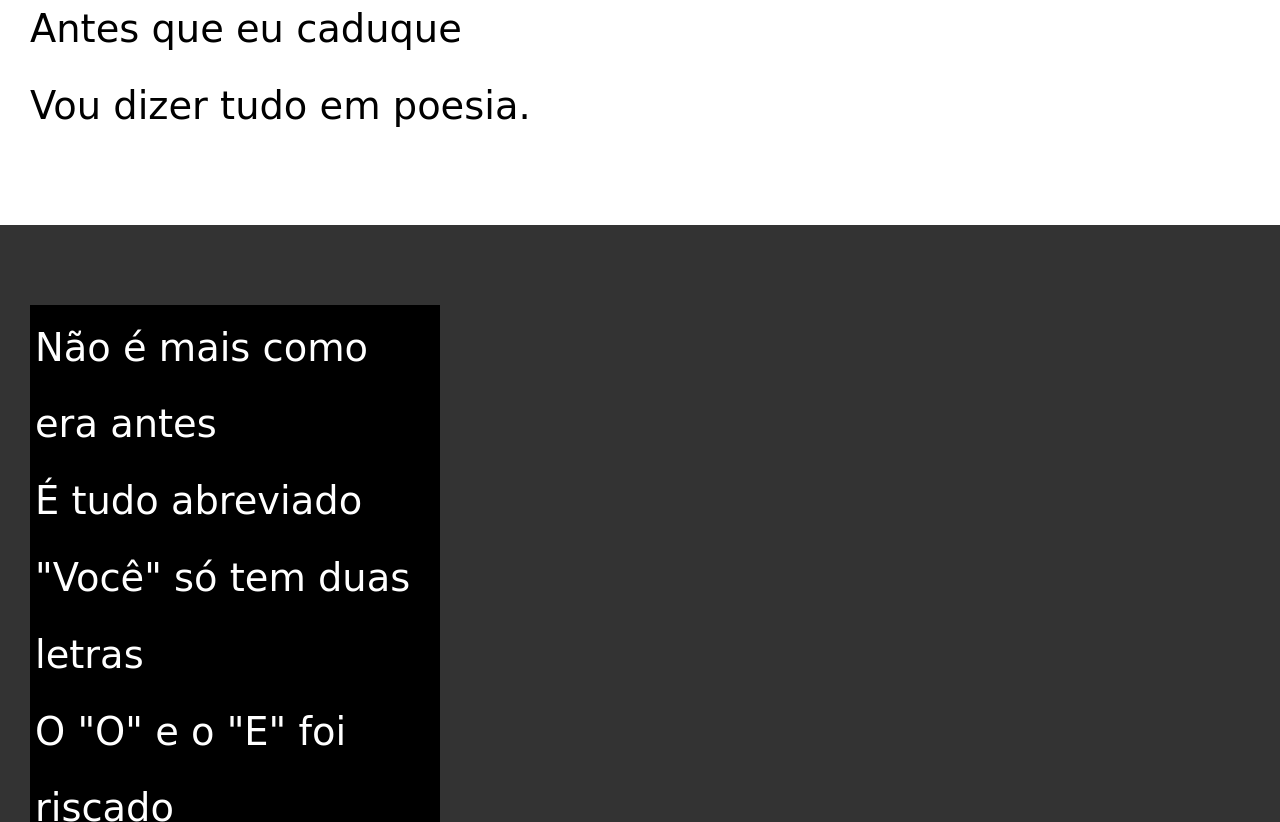
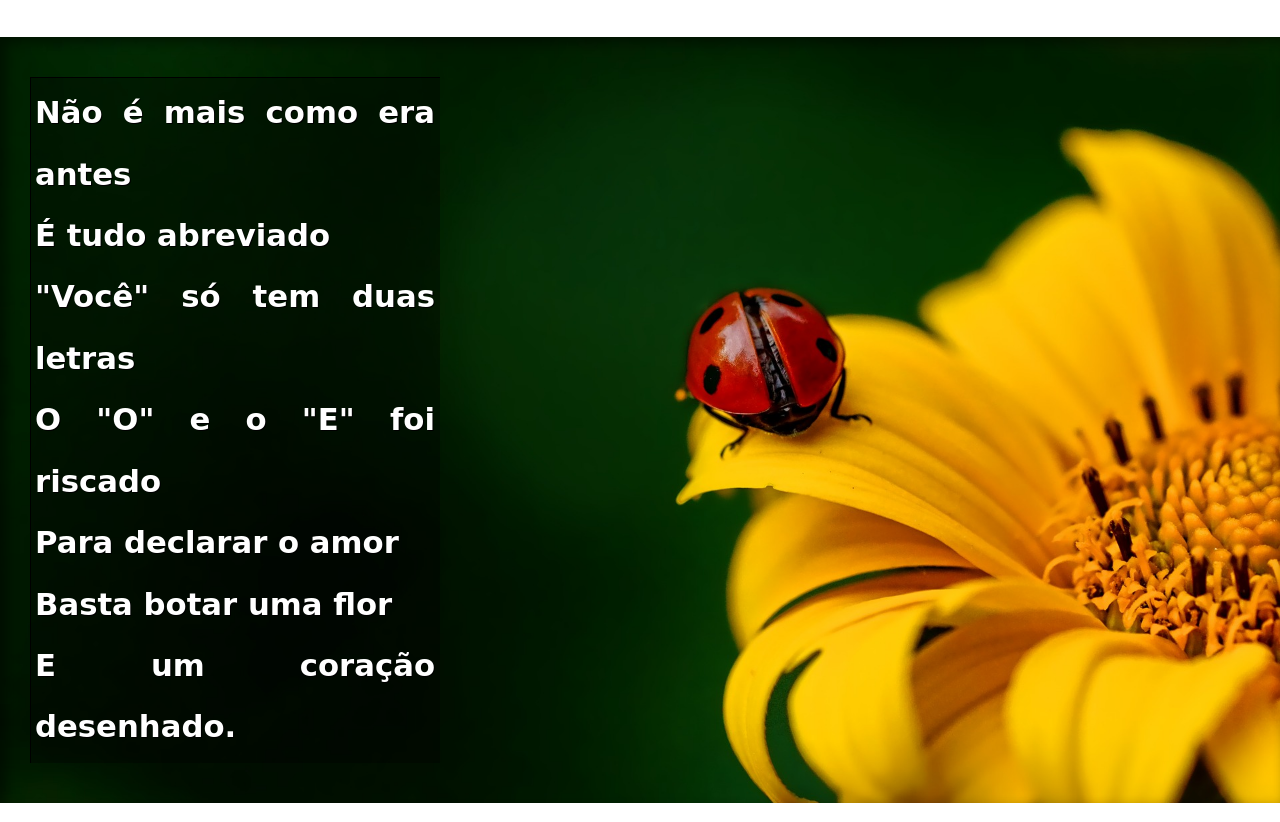
Before and after one commit to ViktorNi/Html-Css, a plain HTML site: page desafios/desafio012/index.html in a window 1280 px wide. Shown: the part 741-1563 px from the top of the page. Drawn offline with Linux system fonts and the light colour scheme.

Commit message:
concluí o desafio12

```diff
--- a/desafios/desafio012/estilo/style.css
+++ b/desafios/desafio012/estilo/style.css
@@ -45,31 +45,51 @@ header > p {
 }
 
 section {
-    padding-top: 10vh;
-    padding-bottom: 10vh;
+    padding-top: 5vh;
+    padding-bottom: 5vh;
     line-height: 2em;
     padding-left: 30px;
     font-family: var(--font3);
-    font-size: 3vw;
+    font-size: 2.4vw;
+}
+
+section > p {
+    text-align: justify;
+    font-weight: bolder;
 }
 
 section.normal {
-        background-color: white;
-        color: black;
+    background-color: white;
+    color: black;
 }
 
 section.imagem  {
     background-color: rgb(51, 51, 51);
     color: white;
-
+    box-shadow: inset 6px 6px 13px 0px rgba(0, 0, 0, 0.473);
+    background-size: cover;
+    background-attachment: fixed;
 }
 
 section.imagem > p {
     width: 400px;
-    display: ;
+    display: inline-block;
     padding:  5px;
-    background-color: black;
+    text-shadow: 1px 1px 0px black;
+    box-shadow: inset 1px 1px 0px black;
+    background-color: rgba(0, 0, 0, 0.351);
     color: white;
+}
+
+section#img01 {
+    background-image: url('../imagens/background001.jpg');
+    background-position: right center;
+
+}
+
+section#img02 {
+    background-image: url('../imagens/background002.jpg');
+
 }
 
 a {
--- a/desafios/desafio012/index.html
+++ b/desafios/desafio012/index.html
@@ -25,10 +25,7 @@
     </p>
     </section>
 
-
-
-
-    <section class="imagem">
+    <section class="imagem" id="img01">
     <p>
     Não é mais como era antes <br>
     É tudo abreviado <br>
@@ -38,7 +35,9 @@
     Basta botar uma flor <br>
     E um coração desenhado. <br>
     </p>
+    </section>
 
+    <section class="normal">
     <p>
     Arroba agora não pesa <br>
     É parte de um endereço <br>
@@ -48,10 +47,6 @@
     Se o saite é muito bom <br>
     Ele vale um alto preço. <br>
     </p>
-    </section>
-
-
-    <section class="normal">
     <p>
     Pra piorar a liguagem <br>
     O emoticom é um risco <br>
@@ -66,7 +61,7 @@
 
 
 
-    <section class="imagem">
+    <section class="imagem" id="img02">
     <p>
     Tenho saudade das cartas <br>
     Escritas com a própria mão <br>
```
